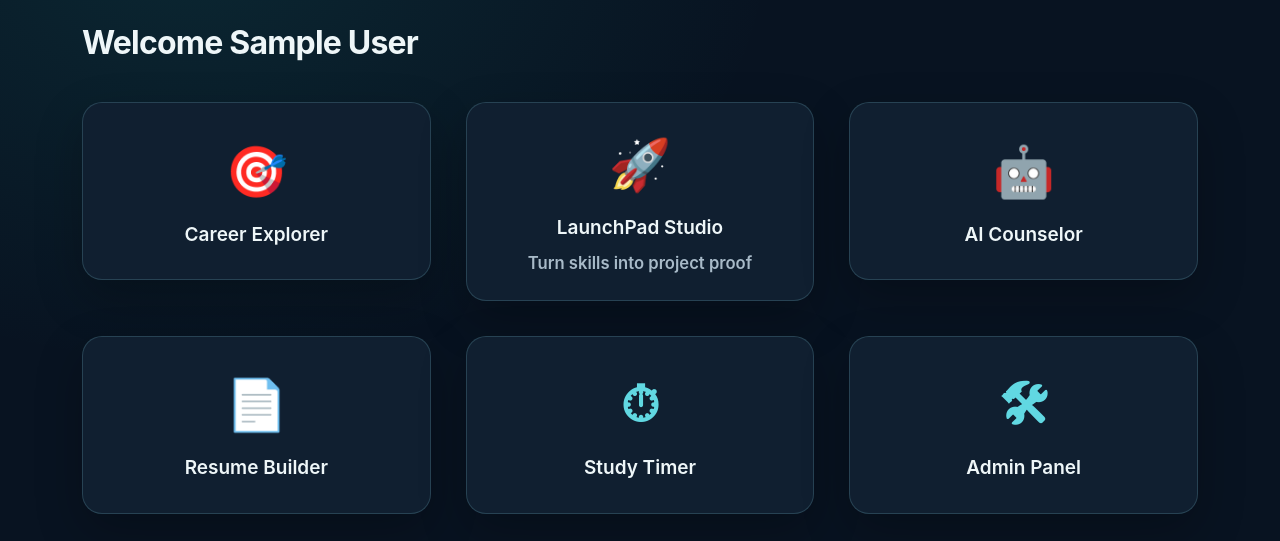
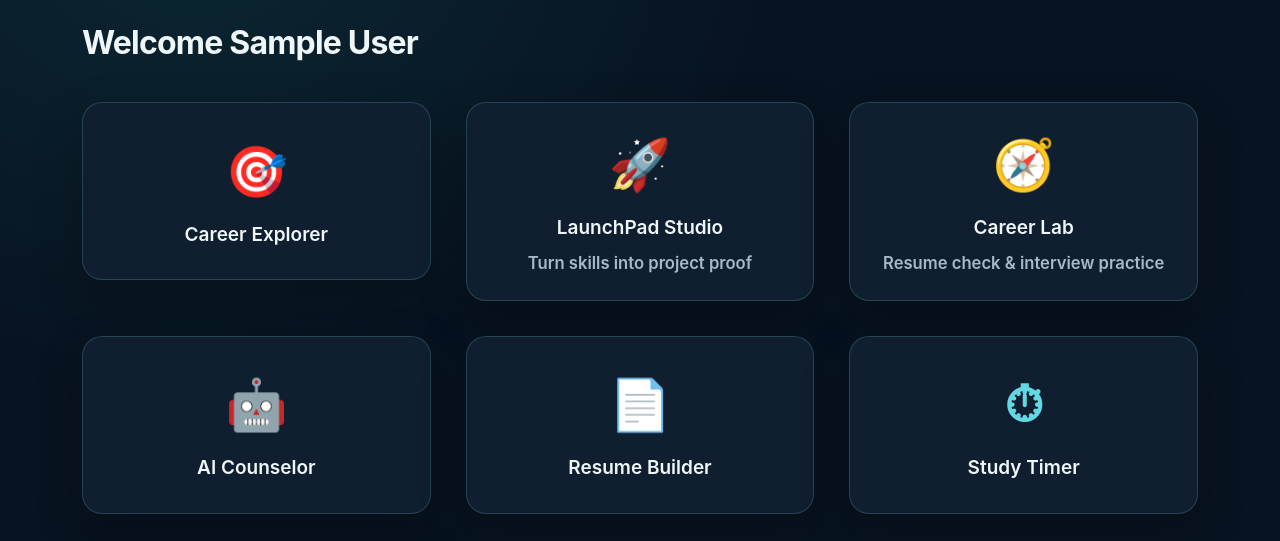
Before and after one commit to varshinickswamy-dot/Smarty-Hub, a Flask app: page /dashboard in a window 1280 px wide. Shown: the part 63-604 px from the top of the page. Run offline with Flask 3, Linux system fonts and the light colour scheme; the visitor is signed in with stand-in values (Sample User, id 1); some libraries are stand-ins or nearby versions.

Commit message:
Add Career Lab to Smarty Hub dashboard

```diff
--- a/templates/dashboard.html
+++ b/templates/dashboard.html
@@ -113,6 +113,13 @@ LaunchPad Studio
 <small class="d-block mt-2">Turn skills into project proof</small>
 </div>
 </a>
+<a href="/career-lab">
+<div class="card-box">
+<div class="icon">🧭</div>
+Career Lab
+<small class="d-block mt-2">Resume check & interview practice</small>
+</div>
+</a>
 
 <a href="/chatbot">
 <div class="card-box">
```
